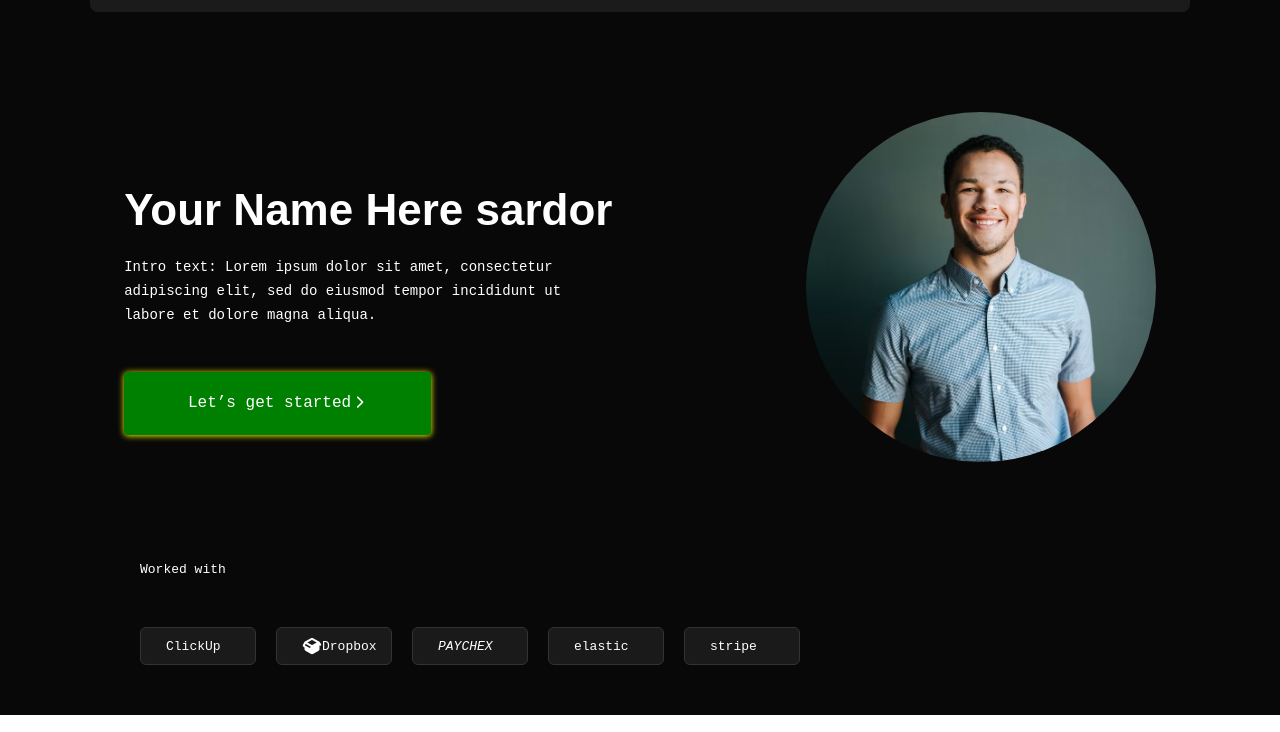
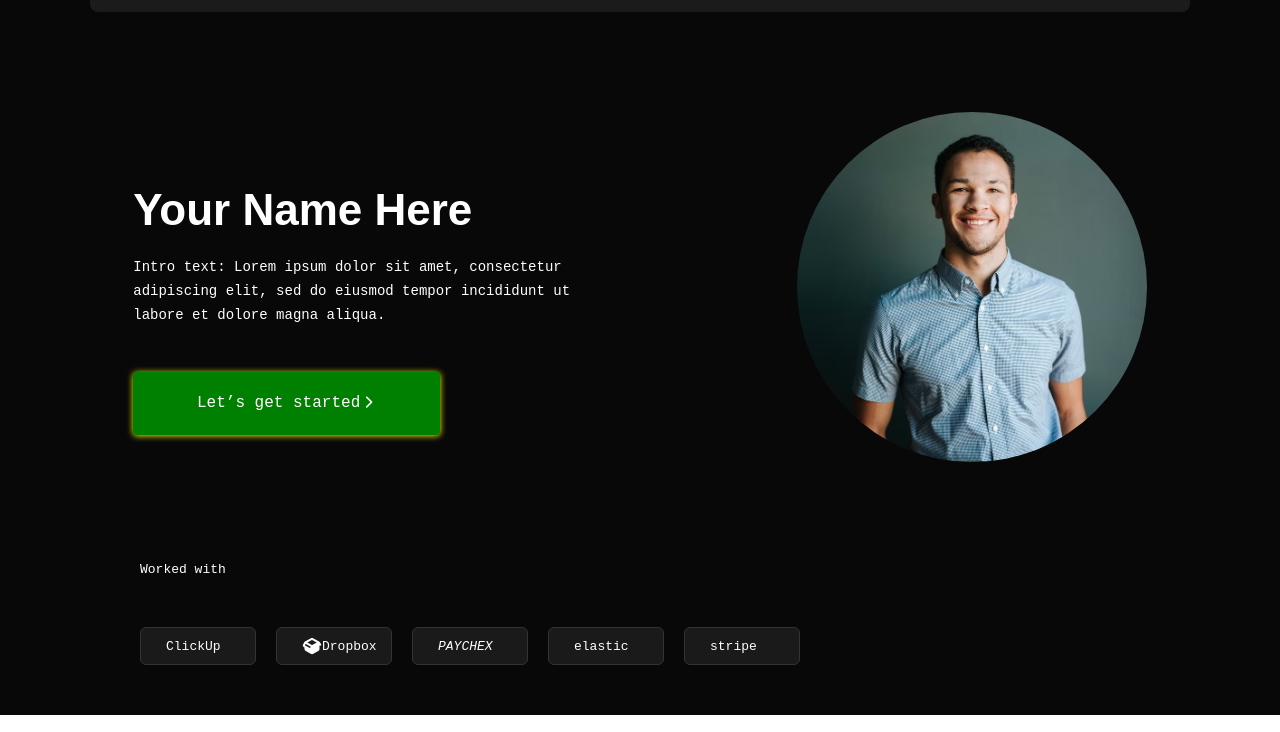
Before and after one commit to suxrob401/portfolio, a plain HTML site: page index.html in a window 1280 px wide. Shown: the part 58-790 px from the top of the page. Drawn offline with Linux system fonts and the light colour scheme.

Commit message:
sardor ochdi

```diff
--- a/index.html
+++ b/index.html
@@ -39,7 +39,7 @@
         <div class="container">
           <div class="hero-content">
             <div class="center-text">
-              <h1 class="name">Your Name Here sardor</h1>
+              <h1 class="name">Your Name Here</h1>
               <p class="intro-text">
                 Intro text: Lorem ipsum dolor sit amet, consectetur adipiscing
                 elit, sed do eiusmod tempor incididunt ut labore et dolore magna
```
